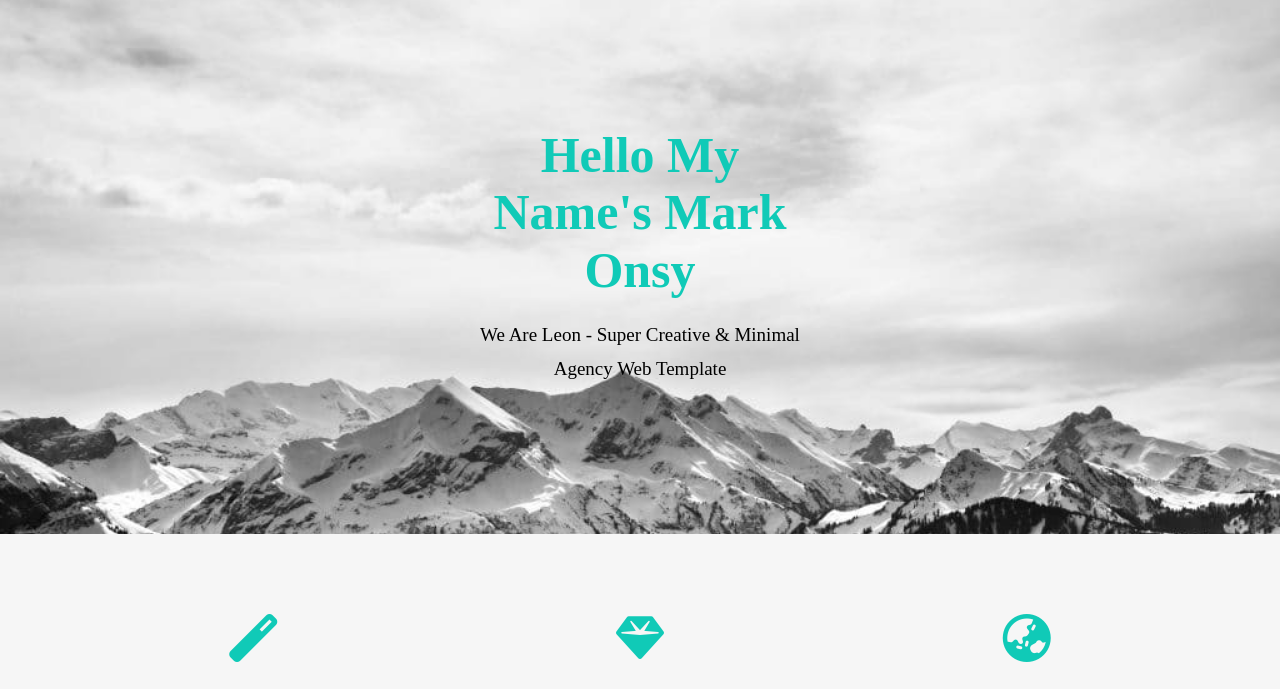
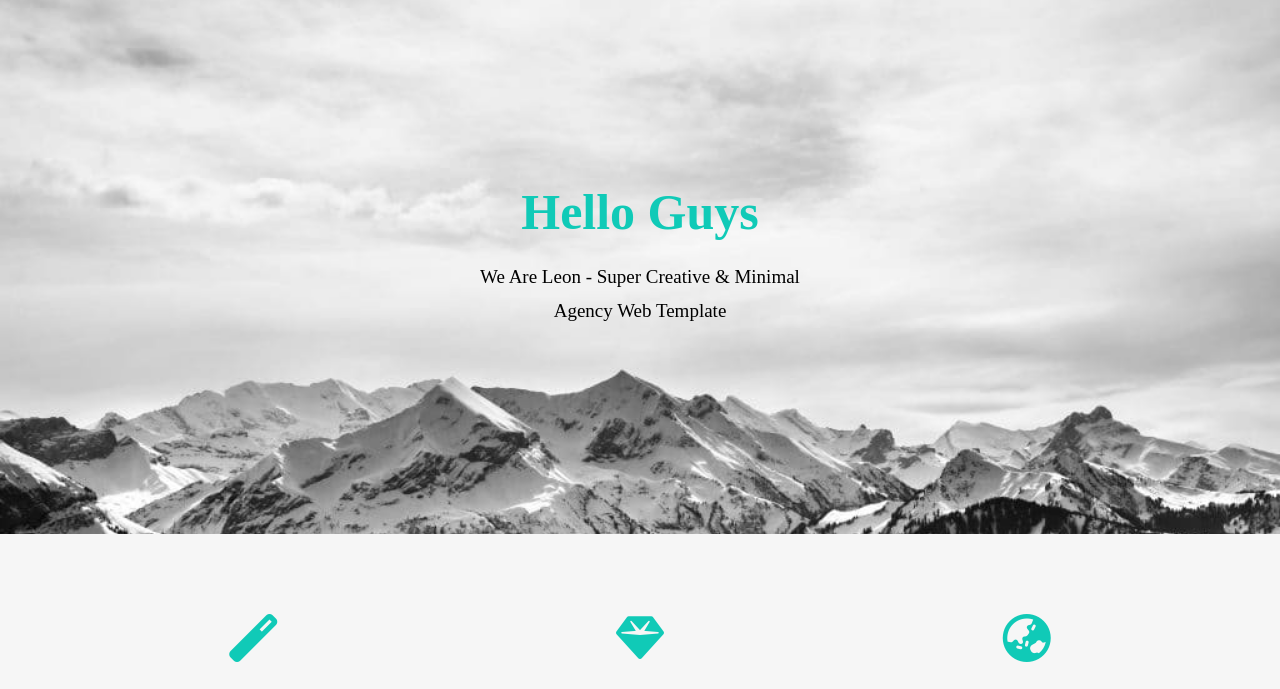
Before and after one commit to MarkOnsy/templete, a plain HTML site: page index.html in a window 1280 px wide. Shown: the part 103-792 px from the top of the page. Drawn offline with Linux system fonts and the light colour scheme.

Commit message:
Update index.html

```diff
--- a/index.html
+++ b/index.html
@@ -47,7 +47,7 @@
         <!-- Start Landing Section  -->
         <div class="landing">
             <div class="intro-text">
-                <h1>Hello My Name's Mark Onsy </h1>
+                <h1>Hello Guys </h1>
                 <p>We Are Leon - Super Creative & Minimal Agency Web Template</p>
             </div>
 
```
